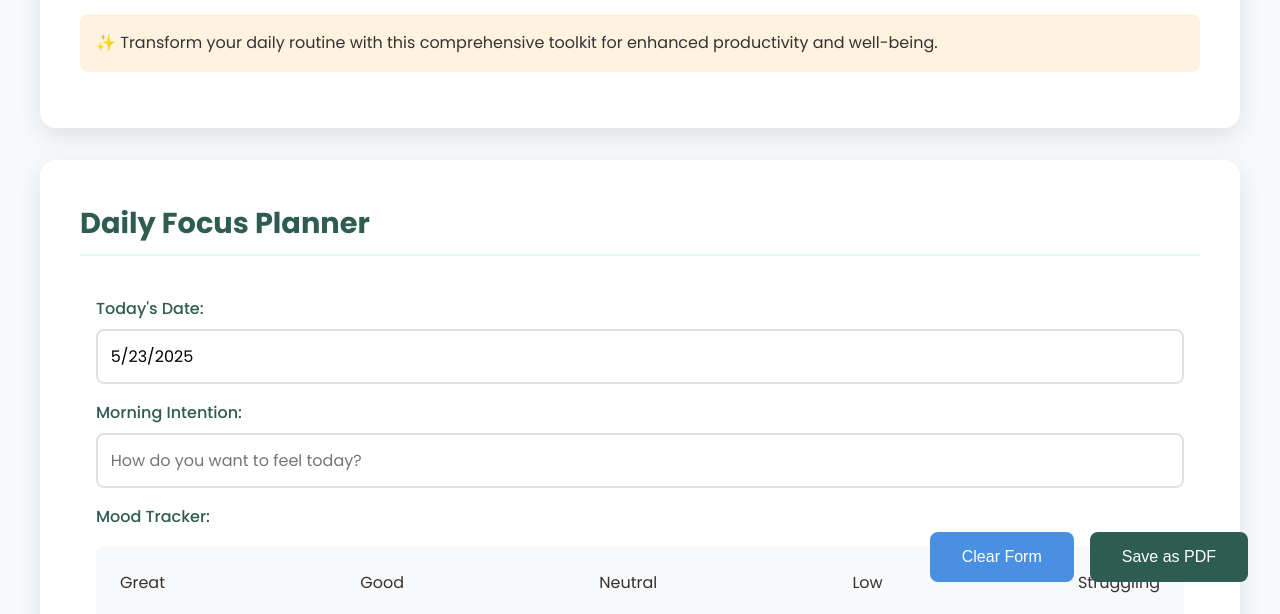
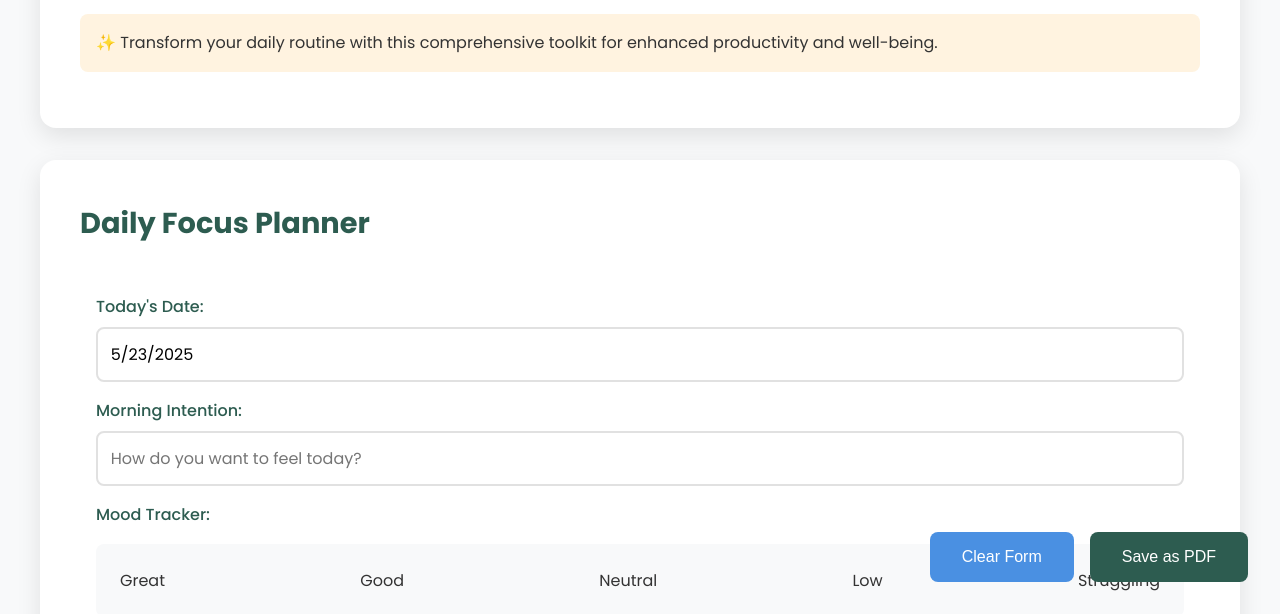
Before and after one commit to AnaRecio/productivity-toolkit, a website: page index.html in a window 1280 px wide. Shown: the part 186-800 px from the top of the page. Drawn offline with Linux system fonts and the light colour scheme.

Commit message:
Remove border-bottom from h2 to eliminate lines under section headers

```diff
--- a/styles/main.css
+++ b/styles/main.css
@@ -47,7 +47,6 @@ h1 {
 
 h2 {
     font-size: 1.8rem;
-    border-bottom: 2px solid var(--accent-color);
     padding-bottom: 0.5rem;
 }
 
```
